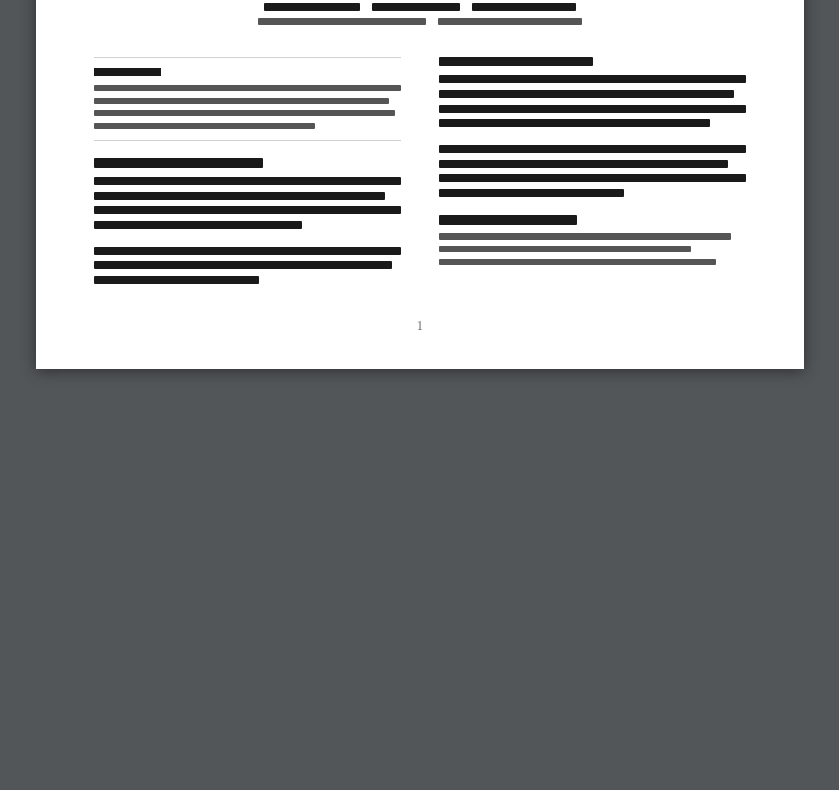
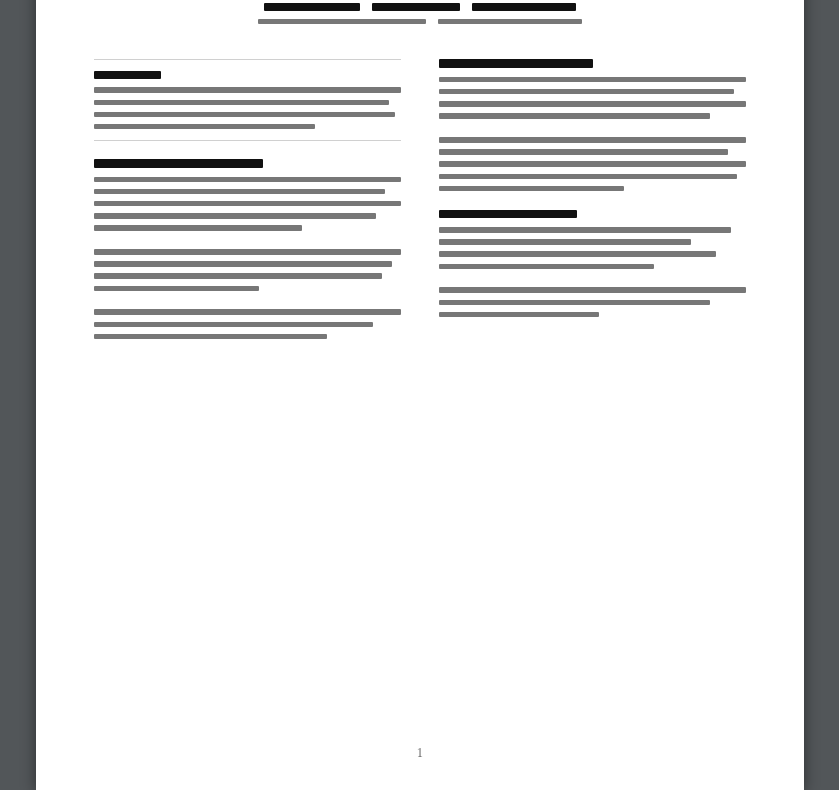
Before and after one commit to ief-joke-of-the-day/jotd, a plain HTML site: page index.html in a window 1280 px wide. Shown: the part 316-1106 px from the top of the page, without its empty margins (220-1059 px from the left). Before the commit the page ends 800 px from the top, so only its background shows below. Drawn offline with Linux system fonts and the light colour scheme; a web font is replaced by a local one.

Commit message:
A4 format and two bar types (thick black authors/titles, thin grey text)

```diff
--- a/index.html
+++ b/index.html
@@ -9,8 +9,6 @@
     :root {
       --cm: "Computer Modern Serif", "Latin Modern Roman", "CMU Serif", Georgia, "Times New Roman", serif;
       --ink: #111;
-      --bar: #1a1a1a;
-      --bar-muted: #555;
     }
     * { box-sizing: border-box; }
     body {
@@ -22,24 +20,27 @@
     }
     .page {
       max-width: 48rem;
+      aspect-ratio: 210 / 297;
       margin: 0 auto;
       background: #fff;
-      padding: 2.2rem clamp(1.2rem, 5vw, 3.6rem) 2.2rem;
+      padding: 2.2rem clamp(1.2rem, 5vw, 3.6rem) 1.8rem;
       box-shadow: 0 2px 14px rgba(0,0,0,.45);
+      display: flex;
+      flex-direction: column;
     }
 
     .date-line {
       text-align: right;
       font-size: .78rem;
       color: #666;
-      margin-bottom: 1.4rem;
+      margin-bottom: 1.6rem;
     }
 
     /* THE JOKE as the paper title */
     h1#joke {
       font-weight: 700;
       text-align: center;
-      font-size: clamp(1.75rem, 5.2vw, 2.6rem);
+      font-size: clamp(1.55rem, 4.8vw, 2.55rem);
       line-height: 1.18;
       margin: 0 0 1.4rem;
       overflow-wrap: break-word;
@@ -52,15 +53,17 @@
       font-size: .85em;
     }
 
-    /* Simple placeholder bars */
+    /* Only two bar types: thick black (authors & section titles) and thin grey (everything else) */
     .b {
       display: block;
-      height: .5rem;
-      background: var(--bar);
+      height: .55rem;
+      background: #111;
       border-radius: 1px;
     }
-    .b.sm { height: .38rem; background: var(--bar-muted); }
-    .b.hd { height: .62rem; margin-bottom: .55rem; }
+    .b.thin {
+      height: .34rem;
+      background: #777;
+    }
 
     /* Author rows */
     .authors {
@@ -68,7 +71,7 @@
       flex-direction: column;
       align-items: center;
       gap: .45rem;
-      margin-bottom: 2rem;
+      margin-bottom: 2.2rem;
     }
     .authors .row {
       display: flex;
@@ -83,17 +86,19 @@
       display: grid;
       grid-template-columns: 1fr 1fr;
       gap: 1.4rem clamp(1.1rem, 4vw, 2.4rem);
+      flex: 1;
     }
     .col {
       display: flex;
       flex-direction: column;
-      gap: 1.1rem;
+      gap: 1.15rem;
     }
     .lines {
       display: flex;
       flex-direction: column;
       gap: .42rem;
     }
+    .hd { margin-bottom: .55rem; }
 
     /* Abstract in left column */
     .abstract {
@@ -101,18 +106,13 @@
       border-top: 1px solid #d0d0d0;
       border-bottom: 1px solid #d0d0d0;
     }
-    .abstract .label {
-      width: 4.2rem;
-      height: .5rem;
-      background: var(--bar);
-      margin-bottom: .55rem;
-    }
+    .abstract .hd { margin-bottom: .5rem; }
 
     .folio {
       text-align: center;
       font-size: .8rem;
       color: #555;
-      margin-top: 2rem;
+      margin-top: 1.6rem;
     }
   </style>
 </head>
@@ -122,7 +122,7 @@
 
     <h1 id="joke">Loading…</h1>
 
-    <!-- Authors & affiliations -->
+    <!-- Authors (thick black) & affiliations (thin grey) -->
     <div class="authors" aria-hidden="true">
       <div class="row">
         <span class="b" style="width: 6rem"></span>
@@ -130,8 +130,8 @@
         <span class="b" style="width: 6.5rem"></span>
       </div>
       <div class="row">
-        <span class="b sm" style="width: 10.5rem"></span>
-        <span class="b sm" style="width: 9rem"></span>
+        <span class="b thin" style="width: 10.5rem"></span>
+        <span class="b thin" style="width: 9rem"></span>
       </div>
     </div>
 
@@ -140,29 +140,37 @@
       <div class="col">
         <!-- Abstract in left column -->
         <div class="abstract">
-          <div class="label"></div>
+          <span class="b hd" style="width: 4.2rem"></span>
           <div class="lines">
-            <span class="b sm" style="width: 100%"></span>
-            <span class="b sm" style="width: 96%"></span>
-            <span class="b sm" style="width: 98%"></span>
-            <span class="b sm" style="width: 72%"></span>
+            <span class="b thin" style="width: 100%"></span>
+            <span class="b thin" style="width: 96%"></span>
+            <span class="b thin" style="width: 98%"></span>
+            <span class="b thin" style="width: 72%"></span>
           </div>
         </div>
 
         <div>
           <span class="b hd" style="width: 55%"></span>
           <div class="lines">
-            <span class="b" style="width: 100%"></span>
-            <span class="b" style="width: 95%"></span>
-            <span class="b" style="width: 100%"></span>
-            <span class="b" style="width: 68%"></span>
+            <span class="b thin" style="width: 100%"></span>
+            <span class="b thin" style="width: 95%"></span>
+            <span class="b thin" style="width: 100%"></span>
+            <span class="b thin" style="width: 92%"></span>
+            <span class="b thin" style="width: 68%"></span>
           </div>
         </div>
 
         <div class="lines">
-          <span class="b" style="width: 100%"></span>
-          <span class="b" style="width: 97%"></span>
-          <span class="b" style="width: 54%"></span>
+          <span class="b thin" style="width: 100%"></span>
+          <span class="b thin" style="width: 97%"></span>
+          <span class="b thin" style="width: 94%"></span>
+          <span class="b thin" style="width: 54%"></span>
+        </div>
+
+        <div class="lines">
+          <span class="b thin" style="width: 100%"></span>
+          <span class="b thin" style="width: 91%"></span>
+          <span class="b thin" style="width: 76%"></span>
         </div>
       </div>
 
@@ -170,27 +178,35 @@
         <div>
           <span class="b hd" style="width: 50%"></span>
           <div class="lines">
-            <span class="b" style="width: 100%"></span>
-            <span class="b" style="width: 96%"></span>
-            <span class="b" style="width: 100%"></span>
-            <span class="b" style="width: 88%"></span>
+            <span class="b thin" style="width: 100%"></span>
+            <span class="b thin" style="width: 96%"></span>
+            <span class="b thin" style="width: 100%"></span>
+            <span class="b thin" style="width: 88%"></span>
           </div>
         </div>
 
         <div class="lines">
-          <span class="b" style="width: 100%"></span>
-          <span class="b" style="width: 94%"></span>
-          <span class="b" style="width: 100%"></span>
-          <span class="b" style="width: 60%"></span>
+          <span class="b thin" style="width: 100%"></span>
+          <span class="b thin" style="width: 94%"></span>
+          <span class="b thin" style="width: 100%"></span>
+          <span class="b thin" style="width: 97%"></span>
+          <span class="b thin" style="width: 60%"></span>
         </div>
 
         <div>
           <span class="b hd" style="width: 45%"></span>
           <div class="lines">
-            <span class="b sm" style="width: 95%"></span>
-            <span class="b sm" style="width: 82%"></span>
-            <span class="b sm" style="width: 90%"></span>
+            <span class="b thin" style="width: 95%"></span>
+            <span class="b thin" style="width: 82%"></span>
+            <span class="b thin" style="width: 90%"></span>
+            <span class="b thin" style="width: 70%"></span>
           </div>
+        </div>
+
+        <div class="lines">
+          <span class="b thin" style="width: 100%"></span>
+          <span class="b thin" style="width: 88%"></span>
+          <span class="b thin" style="width: 52%"></span>
         </div>
       </div>
     </div>
```
